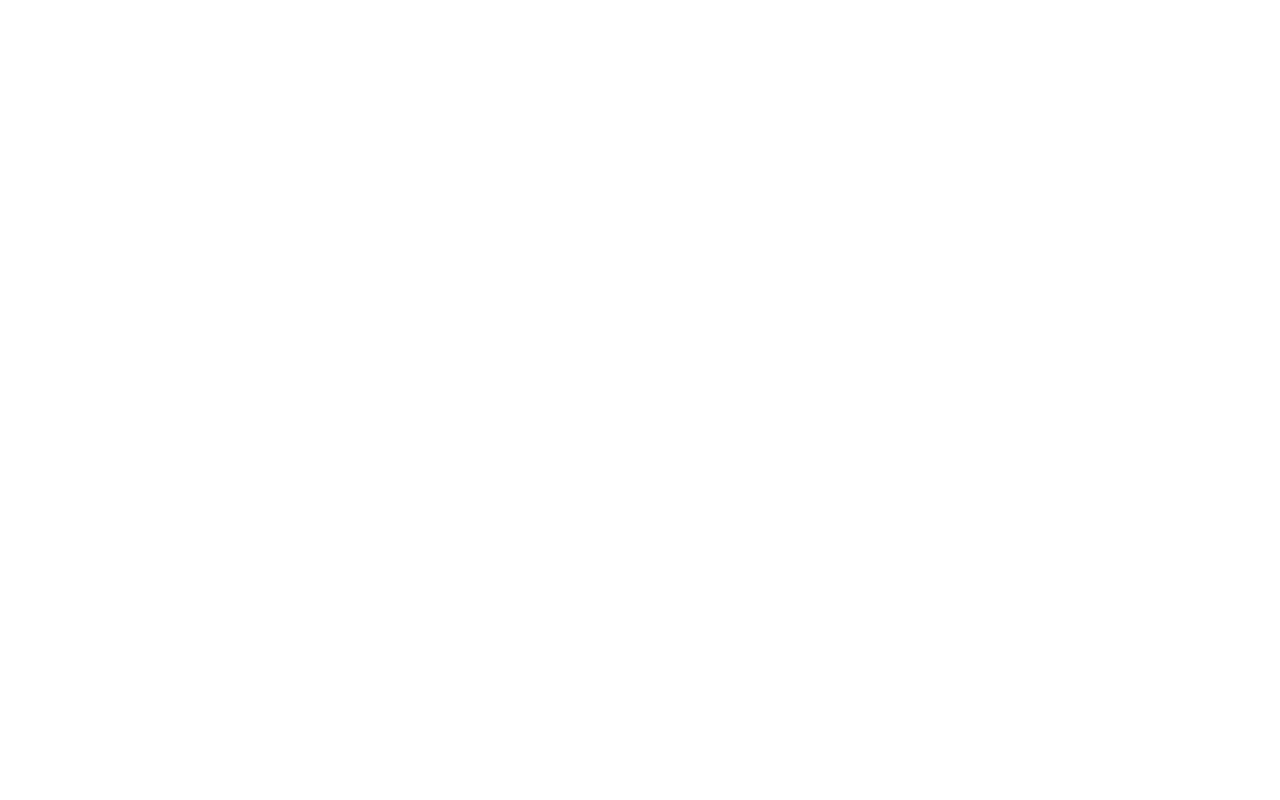
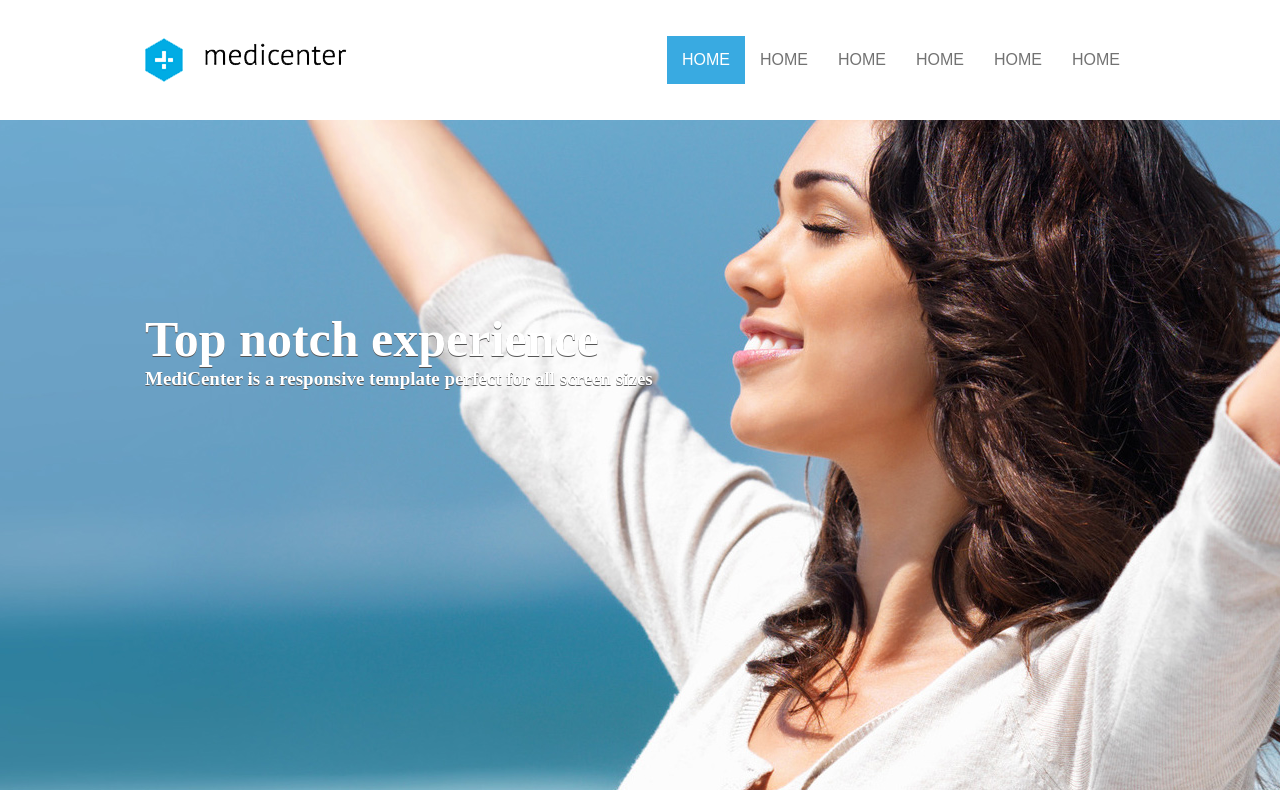
Before and after one commit to VitorMendesGallo/medicenter, a plain HTML site: page index.html in a window 1280 px wide. Drawn offline with Linux system fonts and the light colour scheme.

Commit message:
adding the header and banner with some css

```diff
--- /dev/null
+++ b/assets/css/style.css
@@ -0,0 +1,90 @@
+body{
+    margin: 0;
+    padding: 0;
+}
+
+header{
+    display: flex;
+    justify-content: center;
+    height: 120px;
+}
+
+.container{
+    width: 990px;
+    display: flex;
+    justify-content: space-between;
+}
+
+.logo{
+    display: flex;
+    align-items: center;
+}
+
+.menu{
+    display: flex;
+    align-items: center;
+}
+
+nav ul, nav li{
+    list-style: none;
+    margin: 0;
+    padding: 0;
+}
+
+nav ul{
+    display: flex;
+}
+
+nav a{
+    display: block;
+    padding: 15px;
+    text-decoration: none;
+    text-transform: uppercase;
+    color: #727272;
+    font-family: Arial, Helvetica, sans-serif;
+}
+
+nav .active a, nav a:hover{
+    background-color: #39aae1;
+    color: #fff;
+}
+
+#banner{
+    background-image: url('../images/img1.jpg');
+    background-position: center;
+    background-size: cover;
+    height: 670px;
+    display: flex;
+    justify-content: center;
+}
+
+.column{
+    flex-direction: column;
+}
+
+.banner_headline{
+    flex: 1;
+    display: flex;
+    flex-direction: column;
+    justify-content: center;
+}
+
+.banner_headline h1{
+    color: #fff;
+    font-size: 50px;
+    text-shadow: 0px 1px 0px #555555;
+    margin: 0;
+    padding: 0;
+}
+
+.banner_headline h2{
+    color: #fff;
+    font-size: 19px;
+    text-shadow: 0px 1px 0px #555555;
+    margin: 0;
+    padding: 0;
+}
+
+.banner_options{
+    height: 210px;
+}
--- a/index.html
+++ b/index.html
@@ -1,11 +1,39 @@
-<!DOCTYPE html>
-<html lang="pt-br">
-<head>
-    <meta charset="UTF-8">
-    <meta name="viewport" content="width=device-width, initial-scale=1.0">
-    <title>Document</title>
-</head>
-<body>
+<html>
+    <head>
+        <meta charset="UTF-8" />
+        <meta name="viewport" content="width=device-width, user-scalable=0" />
+        <title>MediCenter</title>
+        <link rel="stylesheet" href="assets/css/style.css" />
+    </head>
+    <body>
+        <header>
+            <div class="container">
+                <div class="logo">
+                    <a href=""><img src="assets/images/logo.png" alt="" /></a>
+                </div>
+                <div class="menu">
+                    <nav>
+                        <ul>
+                            <li class="active"><a href="">HOME</a></li>
+                            <li><a href="">HOME</a></li>
+                            <li><a href="">HOME</a></li>
+                            <li><a href="">HOME</a></li>
+                            <li><a href="">HOME</a></li>
+                            <li><a href="">HOME</a></li>
+                        </ul>
+                    </nav>
+                </div>
+            </div>
+        </header>
 
-</body>
+        <section id="banner">
+            <div class="container column">
+                <div class="banner_headline">
+                    <h1>Top notch experience</h1>
+                    <h2>MediCenter is a responsive template perfect for all screen sizes</h2>
+                </div>
+                <div class="banner_options"></div>
+            </div>
+        </section>
+    </body>
 </html>
```
Also changed, not shown: assets/images/img1.jpg (added), assets/images/logo.png (added).
